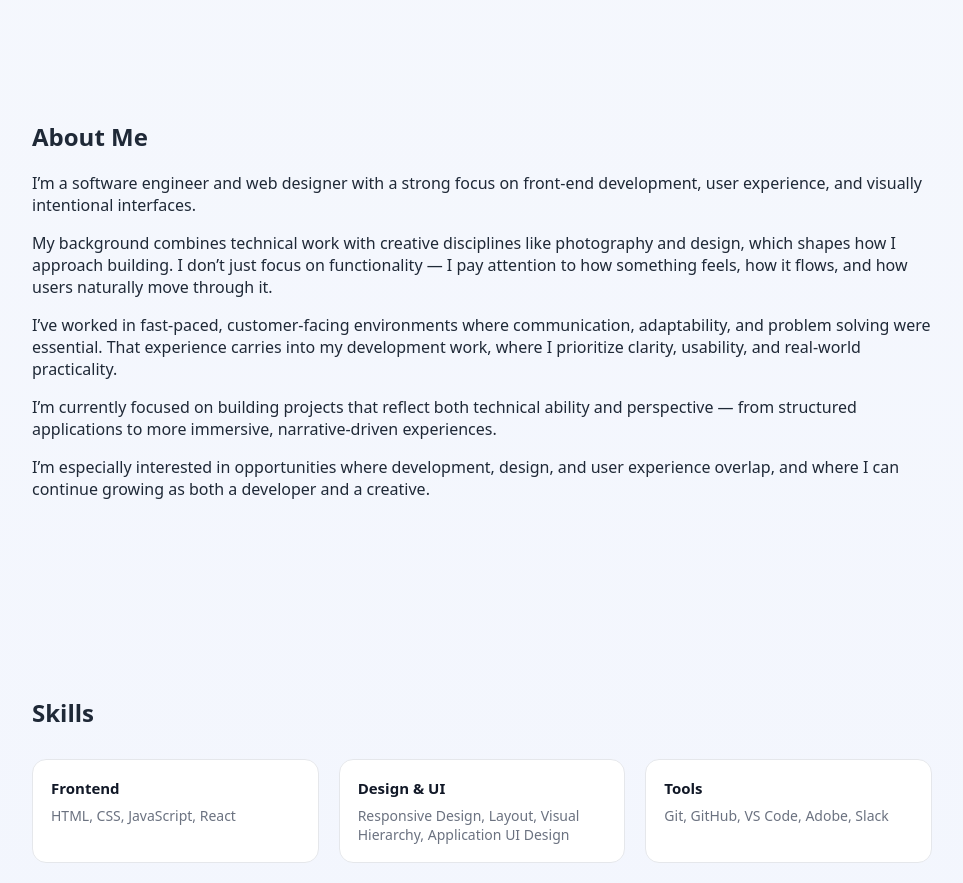
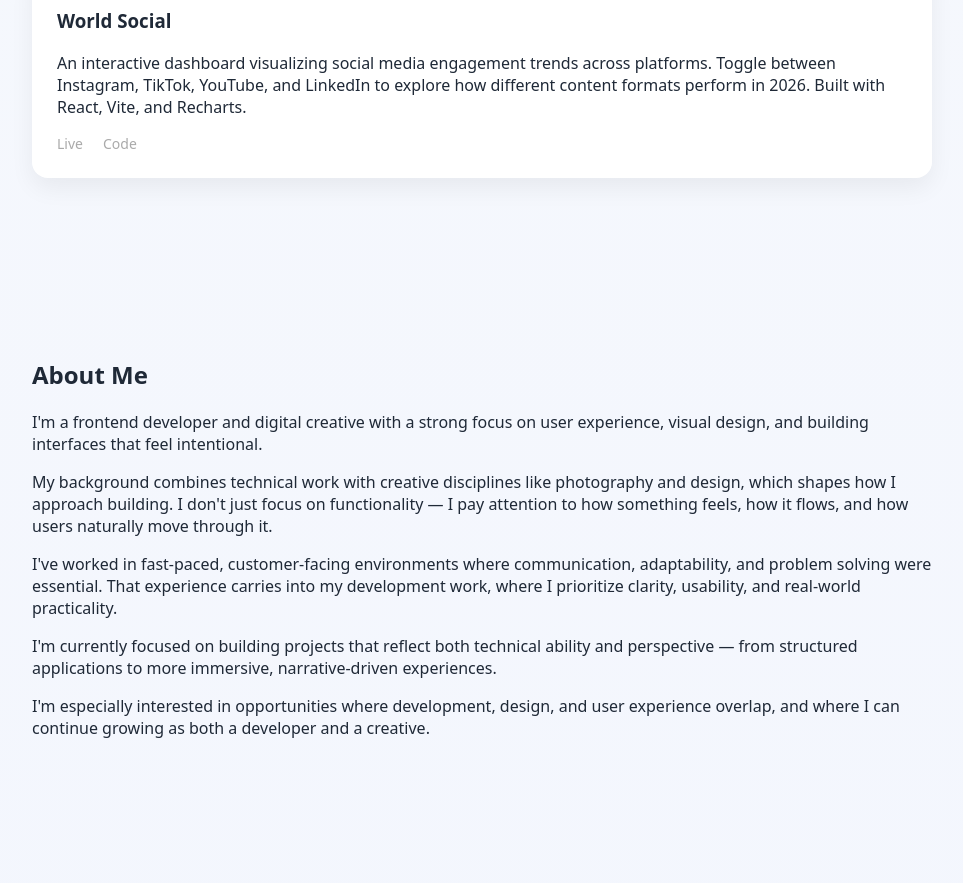
Before and after one commit to EmilyO440/My-Portfolio, a React (Vite) app: page / in a window 1280 px wide. Shown: the part 1880-2763 px from the top of the page, without its empty margins (158-1121 px from the left). Built offline with nearby package versions, Linux system fonts and the light colour scheme.

Commit message:
debug and update

```diff
--- a/src/App.jsx
+++ b/src/App.jsx
@@ -34,8 +34,8 @@ function App() {
         <img src={hibiscus} className="hero-img" />
 
         <div className="hero-text">
-          <h1 className="main-name">Emily O’Brien</h1>
-          <p className="role">Software Engineer & Web Designer | Frontend   Developer</p>
+          <h1 className="main-name">Emily O'Brien</h1>
+          <p className="role">Frontend Developer & Digital Creative</p>
 
           <p>
             I build clean, modern interfaces with a strong focus on layout,
@@ -58,17 +58,15 @@ function App() {
             Built with React and custom CSS. Focused on layout,
             responsiveness, and clean structure.
           </p>
-
           <div className="project-links">
-      <a href="#" target="_blank" rel="noopener noreferrer">
+            <a href="https://emily-obrien-dev-portfolio.netlify.app/" target="_blank" rel="noopener noreferrer">
               Live
             </a>
-      <a href="https://github.com/EmilyO440" target="_blank" rel="noopener noreferrer">
+            <a href="https://github.com/EmilyO440/My-Portfolio" target="_blank" rel="noopener noreferrer">
               Code
             </a>
           </div>
         </div>
-
 
         <div className="card">
           <h3>TaskFlow</h3>
@@ -76,17 +74,15 @@ function App() {
             A responsive task management app featuring priority levels,
             deadlines, and real-time progress tracking.
           </p>
-
           <div className="project-links">
             <a href="https://my-taskflow-manager-app.netlify.app/" target="_blank" rel="noopener noreferrer">
               Live
             </a>
-      <a href="https://github.com/EmilyO440" target="_blank" rel="noopener noreferrer">
+            <a href="https://github.com/EmilyO440/TaskFlow-App" target="_blank" rel="noopener noreferrer">
               Code
             </a>
           </div>
         </div>
-
 
         <div className="card">
           <h3>Quiet Observations</h3>
@@ -94,7 +90,6 @@ function App() {
             An immersive, narrative-driven web experience that blends creative writing
             with visual storytelling, focusing on perception, stillness, and atmosphere.
           </p>
-
           <div className="project-links">
             <a href="https://quiet-observations.netlify.app/" target="_blank" rel="noopener noreferrer">
               Live
@@ -105,33 +100,57 @@ function App() {
           </div>
         </div>
 
+        <div className="card">
+          <h3>World Social</h3>
+          <p>
+            An interactive dashboard visualizing social media engagement trends
+            across platforms. Toggle between Instagram, TikTok, YouTube, and
+            LinkedIn to explore how different content formats perform in 2026.
+            Built with React, Vite, and Recharts.
+          </p>
+          <div className="project-links">
+            <a href="https://world-social.netlify.app/" target="_blank" rel="noopener noreferrer">
+              Live
+            </a>
+            <a href="https://github.com/EmilyO440/world-social" target="_blank" rel="noopener noreferrer">
+              Code
+            </a>
+          </div>
+        </div>
+
       </section>
-
 
       <section id="about" className="section">
         <h2>About Me</h2>
 
         <p>
-    I’m a software engineer and web designer with a strong focus on front-end development, user experience, and visually intentional interfaces.
+          I'm a frontend developer and digital creative with a strong focus on
+          user experience, visual design, and building interfaces that feel intentional.
         </p>
 
         <p>
-    My background combines technical work with creative disciplines like photography and design, which shapes how I approach building. I don’t just focus on functionality — I pay attention to how something feels, how it flows, and how users naturally move through it.
+          My background combines technical work with creative disciplines like photography
+          and design, which shapes how I approach building. I don't just focus on
+          functionality — I pay attention to how something feels, how it flows, and how
+          users naturally move through it.
         </p>
 
         <p>
-    I’ve worked in fast-paced, customer-facing environments where communication, adaptability, and problem solving were essential. That experience carries into my development work, where I prioritize clarity, usability, and real-world practicality.
+          I've worked in fast-paced, customer-facing environments where communication,
+          adaptability, and problem solving were essential. That experience carries into
+          my development work, where I prioritize clarity, usability, and real-world practicality.
         </p>
 
         <p>
-    I’m currently focused on building projects that reflect both technical ability and perspective — from structured applications to more immersive, narrative-driven experiences.
+          I'm currently focused on building projects that reflect both technical ability
+          and perspective — from structured applications to more immersive, narrative-driven experiences.
         </p>
 
         <p>
-    I’m especially interested in opportunities where development, design, and user experience overlap, and where I can continue growing as both a developer and a creative.
+          I'm especially interested in opportunities where development, design, and user
+          experience overlap, and where I can continue growing as both a developer and a creative.
         </p>
       </section>
-
 
       <section id="skills" className="section">
         <h2>Skills</h2>
@@ -139,7 +158,7 @@ function App() {
         <div className="skills-grid">
           <div className="skill-box">
             <h3>Frontend</h3>
-      <p>HTML, CSS, JavaScript, React</p>
+            <p>HTML, CSS, JavaScript, React, Vite</p>
           </div>
 
           <div className="skill-box">
@@ -149,17 +168,17 @@ function App() {
 
           <div className="skill-box">
             <h3>Tools</h3>
-      <p>Git, GitHub, VS Code, Adobe, Slack</p>
+            <p>Git, GitHub, VS Code, Adobe, Slack, Recharts</p>
           </div>
 
           <div className="skill-box">
-      <h3>Workflow</h3>
-      <p>Debugging, Component Structure, Building App Interfaces</p>
+            <h3>Data & Visualization</h3>
+            <p>Data Visualization, Interactive Dashboards, Recharts, Chart Design</p>
           </div>
 
           <div className="skill-box">
             <h3>Strengths</h3>
-      <p>Communication, Organization, Problem Solving</p>
+            <p>Communication, Organization, Problem Solving, Attention to Detail</p>
           </div>
 
           <div className="skill-box">
@@ -169,50 +188,58 @@ function App() {
         </div>
       </section>
 
-
       <section id="experience" className="section">
         <h2>Experience</h2>
 
         <div className="card">
-    <h3>Customer Experience & Operations</h3>
+          <h3>AI Rater & Data Annotator — TELUS Digital</h3>
+          <p>2026 – Present</p>
           <p>
-      Worked in fast-paced, customer-facing environments requiring strong communication,
-      adaptability, and problem solving. Regularly handled real-time issues, managed
-      multiple priorities, and maintained a high level of organization under pressure.
+            Assessing digital content and search results for quality, relevance, and
+            user value. Contributing to AI model training through clear content
+            evaluations and structured justifications.
           </p>
+        </div>
+
+        <div className="card">
+          <h3>Client Services & Systems Coordinator — State Farm</h3>
+          <p>2023 – 2025</p>
           <p>
-      This experience shaped my approach to development — focusing on clarity, usability,
-      and building solutions that make sense in real-world situations.
+            Managed 400+ client records within CRM platforms. Investigated and resolved
+            30–40 client inquiries weekly including billing discrepancies and policy
+            modifications, ensuring data consistency and streamlined operations.
+          </p>
+        </div>
+
+        <div className="card">
+          <h3>Operations & Administrative Coordinator — Law Office of MJ Chernin</h3>
+          <p>2021 – 2023</p>
+          <p>
+            Maintained and organized 100+ active legal case files ensuring documentation
+            accuracy and compliance. Coordinated scheduling, case preparation, and
+            research support across daily office activities.
           </p>
         </div>
 
         <div className="card">
           <h3>Web Development & UI Design</h3>
           <p>
-      Designed and built responsive web applications using React, HTML, CSS, and JavaScript,
-      with a focus on layout, structure, and user experience.
-    </p>
-    <p>
-      Projects include a task management application with dynamic features and a narrative-driven
-      storytelling site that integrates visual design with front-end development.
+            Designed and built responsive web applications using React, HTML, CSS,
+            JavaScript, and Vite. Projects include an interactive data dashboard,
+            a task management application, and a narrative-driven storytelling site.
           </p>
         </div>
 
         <div className="card">
           <h3>Creative Work & Visual Storytelling</h3>
           <p>
-      Background in photography and writing, with a strong focus on observation, composition,
-      and capturing subtle details. This perspective directly influences my approach to design
-      and user interfaces.
-    </p>
-    <p>
-      Experienced in creating content that balances visual elements with narrative flow,
-      translating abstract ideas into structured, engaging digital experiences.
+            Background in photography and writing with a strong focus on observation,
+            composition, and capturing subtle details. This perspective directly
+            influences my approach to design and user interfaces.
           </p>
         </div>
 
       </section>
-
 
       <section id="creative" className="section">
         <h2>Photography</h2>
@@ -236,7 +263,8 @@ function App() {
       <section id="contact" className="section">
         <h2>Contact</h2>
         <p>Email: emilyobrien64728@yahoo.com</p>
-        <p>GitHub: github.com/EmilyO440</p>
+        <p>GitHub: <a href="https://github.com/EmilyO440" target="_blank" rel="noopener noreferrer">github.com/EmilyO440</a></p>
+        <p>Portfolio: <a href="https://emily-obrien-dev-portfolio.netlify.app/" target="_blank" rel="noopener noreferrer">emily-obrien-dev-portfolio.netlify.app</a></p>
         <p>Open to remote, hybrid, and international opportunities</p>
       </section>
 
```
Lines whose indentation alone changed are shown as unchanged.
